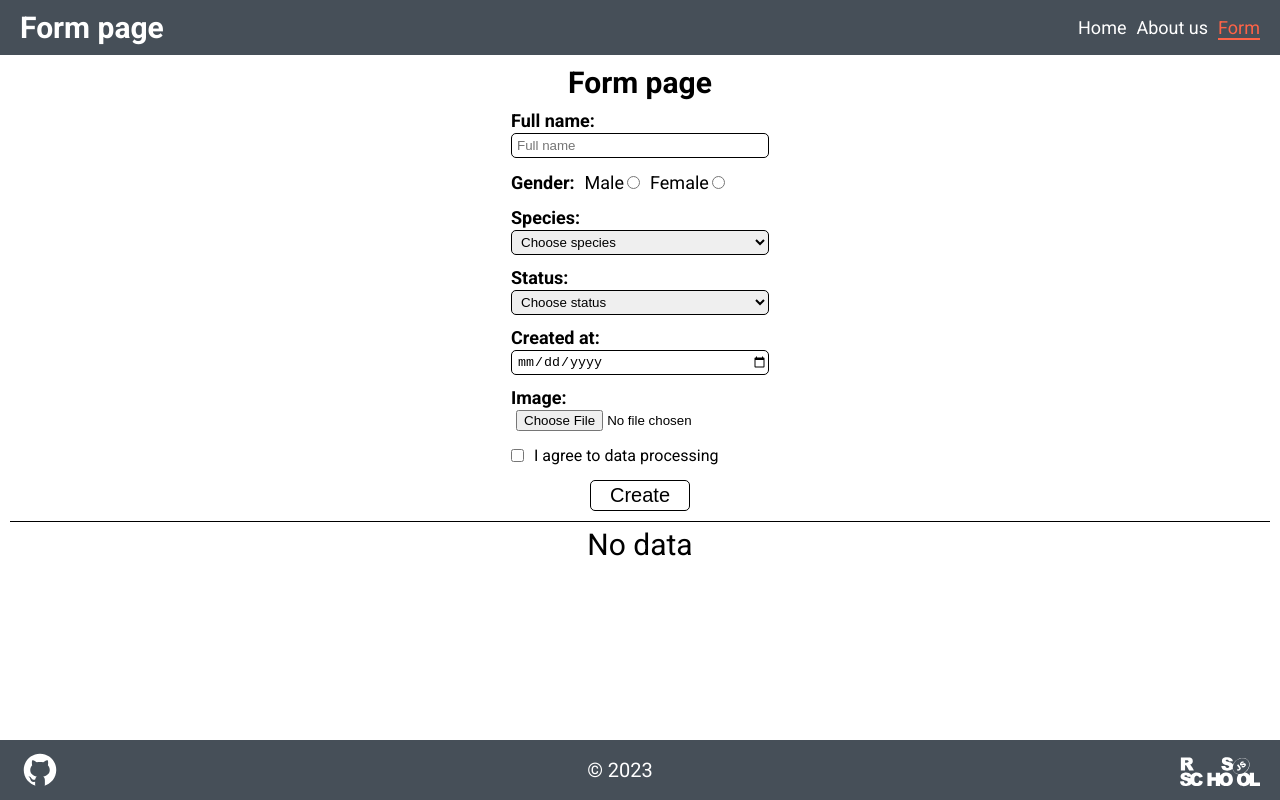
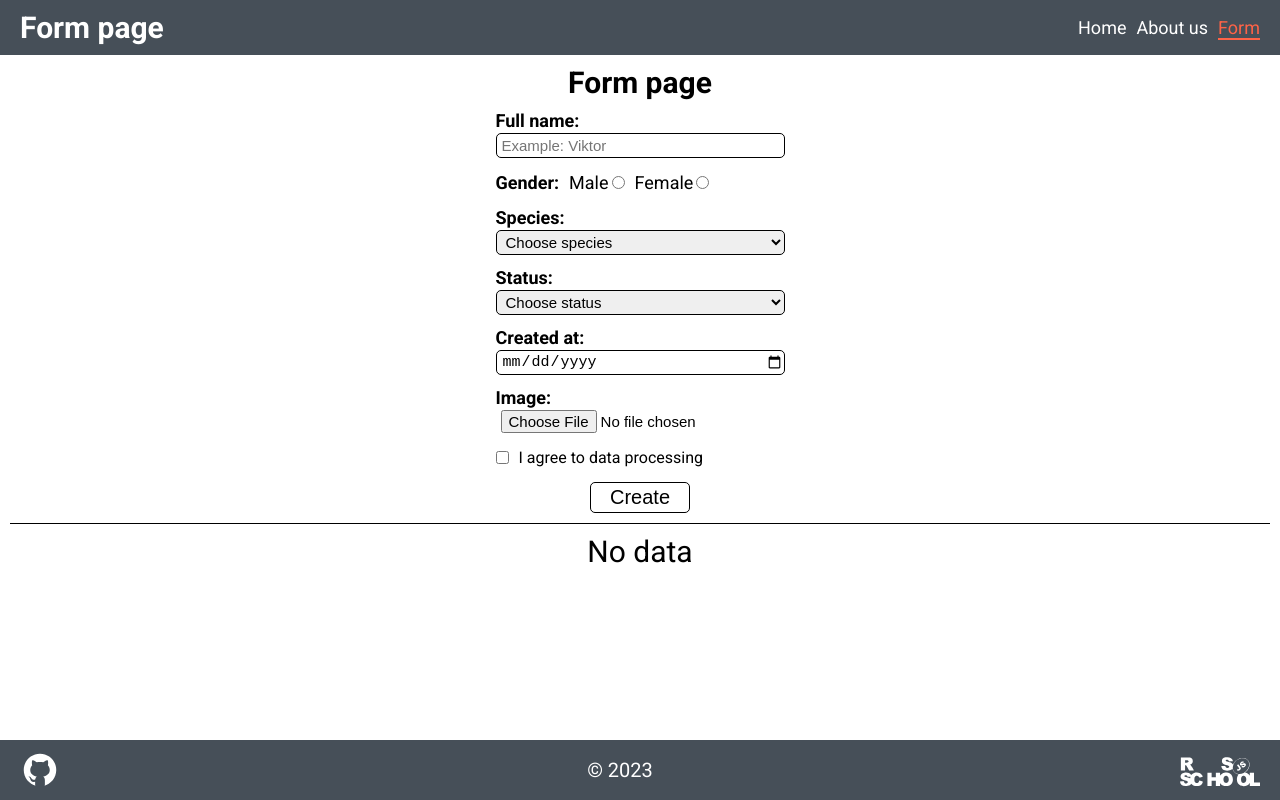
Before and after one commit to ViktorMinkov/rss-react, a React (Vite) app: page /forms in a window 1280 px wide. Built offline with nearby package versions, Linux system fonts and the light colour scheme.

Commit message:
feat: create popup and implement popup functionality

```diff
--- a/src/components/Form/Form.scss
+++ b/src/components/Form/Form.scss
@@ -23,6 +23,7 @@
     border-radius: 5px;
     height: 25px;
     padding-left: 5px;
+    font-size: 1.5rem;
     &-image {
       border: none;
       height: auto;
--- a/src/components/Form/Form.tsx
+++ b/src/components/Form/Form.tsx
@@ -166,7 +166,9 @@ class Form extends React.Component<FormProps, FormState> {
       const inputsValue = this.getInputsValue();
       const newCharacter = { id: Date.now(), ...inputsValue };
       this.props.createCharacter(newCharacter);
-      this.resetForm();
+      setTimeout(() => {
+        this.resetForm();
+      }, 2000);
     }
     this.setState({ ...this.state, ...errors });
   };
@@ -191,7 +193,12 @@ class Form extends React.Component<FormProps, FormState> {
     } = this.state;
     return (
       <form className="form-page__form form" onSubmit={this.sumbitForm} ref={this.formRef}>
-        <InputText inputRef={this.inputNameRef} title={'Full name'} inputError={inputNameError} />
+        <InputText
+          inputRef={this.inputNameRef}
+          title={'Full name'}
+          inputError={inputNameError}
+          placeholder={'Example: Viktor'}
+        />
         <InputRadio
           data={inputRadioData}
           title={'Gender'}
--- a/src/components/InputText/InputText.tsx
+++ b/src/components/InputText/InputText.tsx
@@ -4,15 +4,22 @@ type InputTextProps = {
   inputRef: React.RefObject<HTMLInputElement>;
   title: string;
   inputError: string;
+  placeholder: string;
 };
 
 class InputText extends React.Component<InputTextProps> {
   render() {
-    const { inputRef, title, inputError } = this.props;
+    const { inputRef, title, inputError, placeholder } = this.props;
     return (
       <div className="form__input-wrapper">
         <div className="form__title">{title}:</div>
-        <input className="form__input" type="text" name="name" ref={inputRef} placeholder={title} />
+        <input
+          className="form__input"
+          type="text"
+          name="name"
+          ref={inputRef}
+          placeholder={placeholder}
+        />
         <div className="form__error">{inputError}</div>
       </div>
     );
--- /dev/null
+++ b/src/components/Popup/Popup.scss
@@ -0,0 +1,28 @@
+.popup {
+  position: fixed;
+  top: 0;
+  left: 0;
+  height: 100vh;
+  width: 100vw;
+  display: flex;
+  justify-content: center;
+  align-items: center;
+  background-color: rgba(68, 68, 68, 0.9);
+  padding: 0 20px;
+  visibility: hidden;
+  opacity: 0;
+  // transition: visibility .3s ease-in, opacity .3s ease-in;
+  &.open {
+    visibility: visible;
+    opacity: 1;
+  }
+  &__content {
+    font-size: 4rem;
+    border: 2px solid white;
+    background-color: black;
+    color: white;
+    border-radius: 10px;
+    padding: 20px;
+    text-align: center;
+  }
+}
--- /dev/null
+++ b/src/components/Popup/Popup.tsx
@@ -0,0 +1,20 @@
+import React from 'react';
+import './Popup.scss';
+
+type PopupProps = {
+  text: string;
+  isPopupOpen: boolean;
+};
+
+class Popup extends React.Component<PopupProps> {
+  render() {
+    const { text, isPopupOpen } = this.props;
+    return (
+      <div className={isPopupOpen ? 'popup open' : 'popup'}>
+        <div className="popup__content">{text}</div>
+      </div>
+    );
+  }
+}
+
+export default Popup;
--- /dev/null
+++ b/src/components/Popup/index.ts
@@ -0,0 +1,3 @@
+import Popup from './Popup';
+
+export default Popup;
--- a/src/pages/FormPage/FormPage.scss
+++ b/src/pages/FormPage/FormPage.scss
@@ -14,7 +14,7 @@
     justify-content: center;
     gap: 10px;
     border-top: 1px solid black;
-    padding: 5px;
+    padding: 10px;
     &_empty {
       text-align: center;
       font-size: 2rem;
--- a/src/pages/FormPage/FormPage.tsx
+++ b/src/pages/FormPage/FormPage.tsx
@@ -1,5 +1,6 @@
 import CardList from 'components/CardList';
 import Form from 'components/Form';
+import Popup from 'components/Popup';
 import React from 'react';
 import { ICard } from 'types';
 import './FormPage.scss';
@@ -7,6 +8,7 @@ import './FormPage.scss';
 type FormPageProps = Record<string, never>;
 type FormPageState = {
   characters: ICard[];
+  isPopupOpen: boolean;
 };
 
 class FormPage extends React.Component<FormPageProps, FormPageState> {
@@ -14,17 +16,23 @@ class FormPage extends React.Component<FormPageProps, FormPageState> {
     super(props);
     this.state = {
       characters: [],
+      isPopupOpen: false,
     };
   }
 
   createCharacter(character: ICard) {
-    this.setState((state: FormPageState) => ({
-      characters: [...state.characters, character],
-    }));
+    this.setState({ isPopupOpen: true });
+    setTimeout(() => {
+      this.setState({ isPopupOpen: false }, () => {
+        this.setState((state: FormPageState) => ({
+          characters: [...state.characters, character],
+        }));
+      });
+    }, 2000);
   }
 
   render() {
-    const { characters } = this.state;
+    const { characters, isPopupOpen } = this.state;
     return (
       <div className="form-page">
         <h1 className="form-page__title">Form page</h1>
@@ -32,6 +40,7 @@ class FormPage extends React.Component<FormPageProps, FormPageState> {
         <div className="form-page__cards">
           <CardList data={characters} />
         </div>
+        <Popup text={'Character is created succesfully 👌'} isPopupOpen={isPopupOpen} />
       </div>
     );
   }
```
